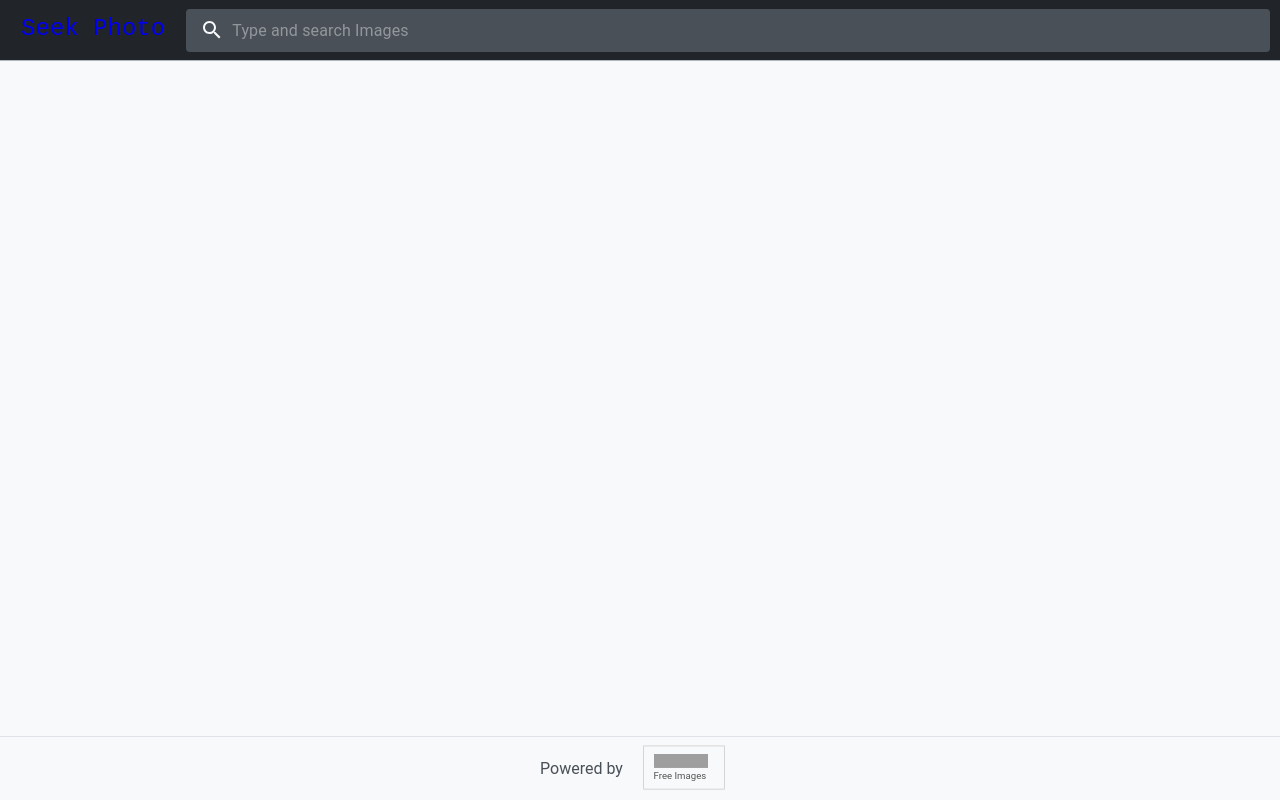
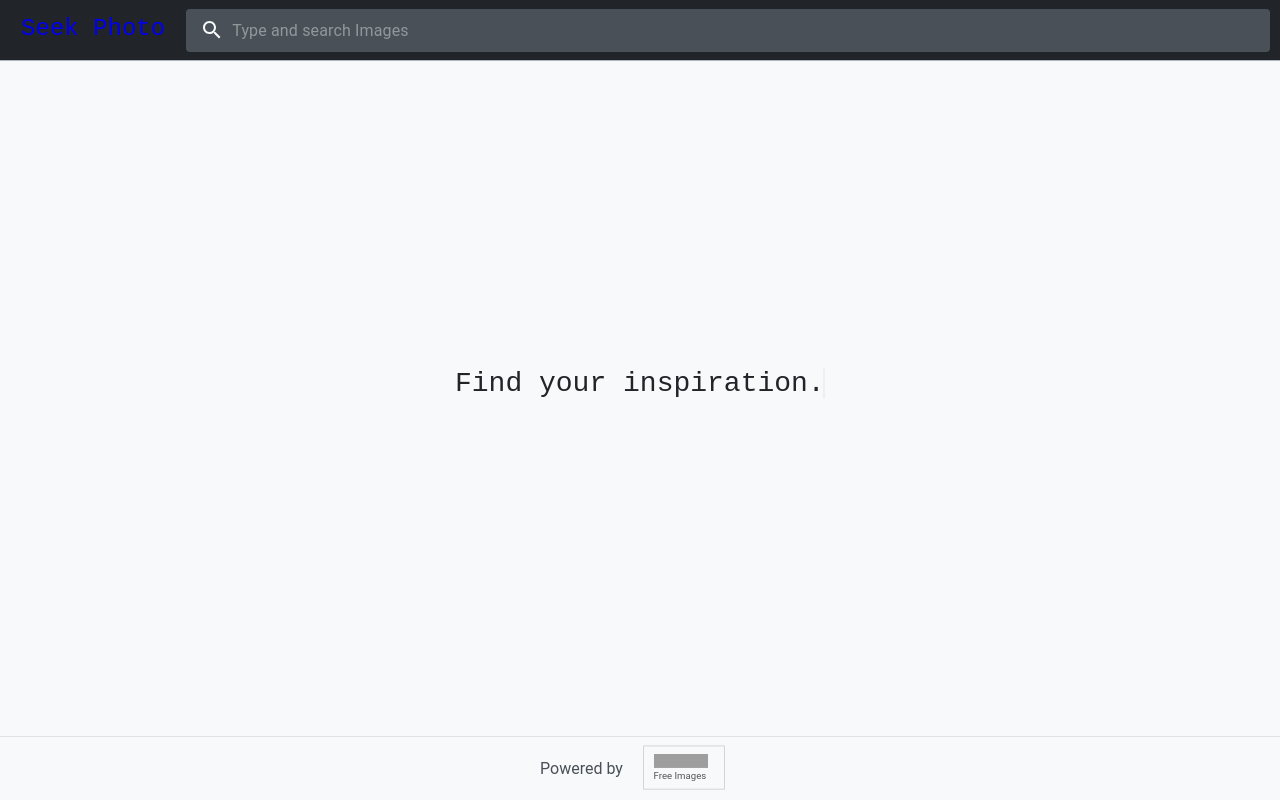
Before and after one commit to KirillChernyshev/kirillchernyshev.github.io, a React (Create React App) app: page / in a window 1280 px wide. Built offline with nearby package versions, Linux system fonts and the light colour scheme; grey boxes are pictures that could not be loaded.

Commit message:
feat: add the Greeting component

```diff
--- a/src/components/App.tsx
+++ b/src/components/App.tsx
@@ -7,6 +7,7 @@ import SearchInput from './SearchInput/SearchInput';
 import PixabayLogo from './PixabayLogo/PixabayLogo';
 import DetailPanel from './DetailPanel/DetailPanel';
 import AppLogo from './AppLogo/AppLogo';
+import Greeting from './Greeting/Greeting';
 
 export default function App() {
   const [query, setQuery] = useState('');
@@ -76,7 +77,9 @@ export default function App() {
         <SearchInput key={query} onChange={handleSearchInputChange} query={query}/>
       </header>
       <main>
-        <SearchResult items={items} onClick={handleSearchResultClick}/>
+        {query ?
+        <SearchResult items={items} onClick={handleSearchResultClick}/> :
+        <Greeting/>}
         {detailPanel}
       </main>
       <footer>
--- /dev/null
+++ b/src/components/Greeting/Greeting.scss
@@ -0,0 +1,31 @@
+@import '../../brandbook.scss';
+
+.Greeting {
+  display: flex;
+  justify-content: center;
+  align-items: center;
+  width: 100%;
+  font-size: 28px;
+}
+.Greeting-text {
+  border-right: 2px solid $mainColor;
+  white-space: nowrap;
+  overflow: hidden;
+  transform: translateY(-50%);
+  font-family: monospace;
+}
+
+/* Animation */
+.typewriter{
+  animation: typewriter 3s steps(22) 1s 1 normal both,
+             blinkTextCursor 1000ms steps(22) infinite normal;
+}
+@keyframes typewriter{
+  from{width: 0;}
+  to{width: 23rem;}
+}
+@keyframes blinkTextCursor{
+  0% {border-right-color: $mainColor;}
+  50% {border-right-color: transparent;}
+  100% {border-right-color: transparent;}
+}
--- /dev/null
+++ b/src/components/Greeting/Greeting.tsx
@@ -0,0 +1,12 @@
+import React from 'react';
+import './Greeting.scss';
+
+export default function Greeting() {
+  return (
+    <div className='Greeting'>
+      <div className='Greeting-text typewriter'>
+        Find your inspiration.
+      </div>
+    </div>
+  );
+}
```
